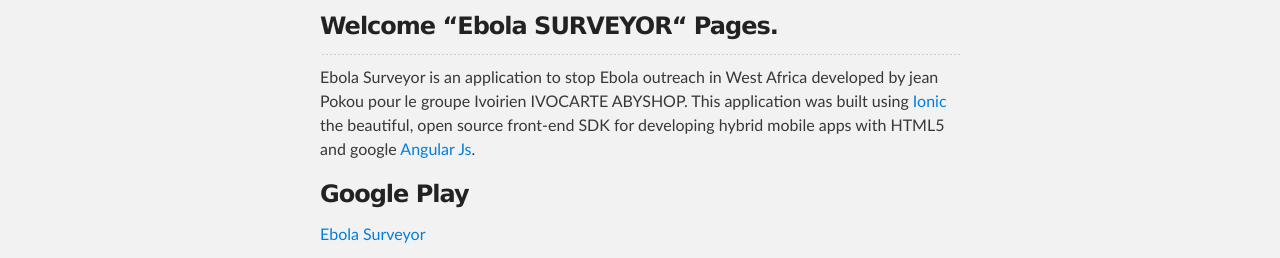
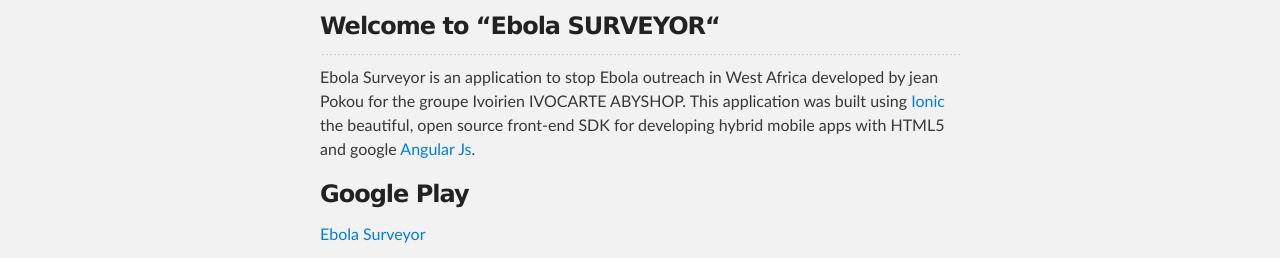
Before and after one commit to jeanPokou/EbolaSurveyor, a plain HTML site: page index.html in a window 1280 px wide. Shown: the part 252-510 px from the top of the page. Drawn offline with Linux system fonts and the light colour scheme.

```diff
--- a/index.html
+++ b/index.html
@@ -32,11 +32,11 @@
     <div id="main_content_wrap" class="outer">
       <section id="main_content" class="inner">
         <h3>
-<a id="welcome-ebola-surveyor-pages" class="anchor" href="#welcome-ebola-surveyor-pages" aria-hidden="true"><span class="octicon octicon-link"></span></a>Welcome “Ebola SURVEYOR“ Pages.</h3>
+<a id="welcome-to-ebola-surveyor" class="anchor" href="#welcome-to-ebola-surveyor" aria-hidden="true"><span class="octicon octicon-link"></span></a>Welcome to “Ebola SURVEYOR“</h3>
 
 <hr>
 
-<p>Ebola Surveyor is an application to stop Ebola outreach in West Africa developed by jean Pokou pour le groupe Ivoirien  IVOCARTE ABYSHOP. This application was built using <a href="http://ionicframework.com/">Ionic</a> the beautiful, open source front-end SDK for developing hybrid mobile apps with HTML5  and google  <a href="https://angularjs.org/">Angular Js</a>.</p>
+<p>Ebola Surveyor is an application to stop Ebola outreach in West Africa developed by jean Pokou for the groupe Ivoirien  IVOCARTE ABYSHOP. This application was built using <a href="http://ionicframework.com/">Ionic</a> the beautiful, open source front-end SDK for developing hybrid mobile apps with HTML5  and google  <a href="https://angularjs.org/">Angular Js</a>.</p>
 
 <h3>
 <a id="google-play-" class="anchor" href="#google-play-" aria-hidden="true"><span class="octicon octicon-link"></span></a>Google Play <br>
```
Also changed, not shown: params.json (+1 -1 lines).
